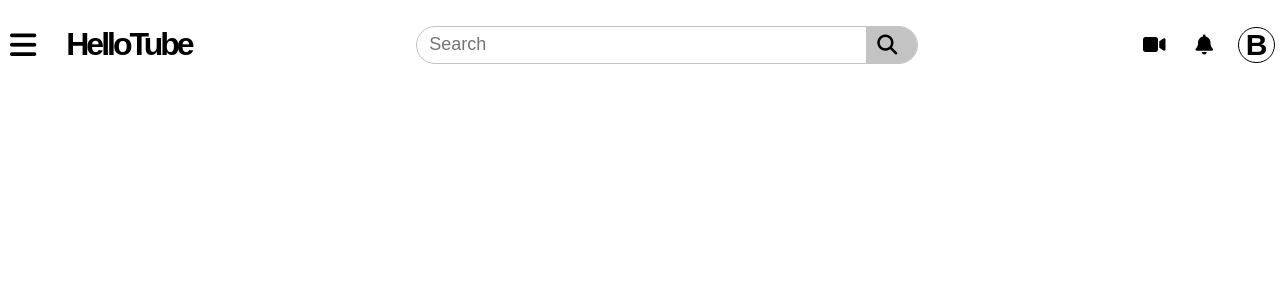
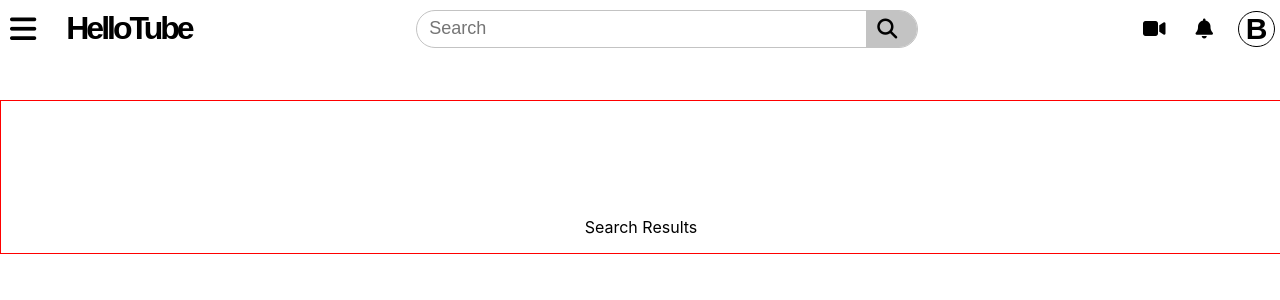
Before and after one commit to Bernard-Calma/hello-tube, a React (Create React App) app in the folder client/: page /results in a window 1280 px wide. Shown: the top 300 px of the page. Built offline with nearby package versions, Linux system fonts and the light colour scheme; no server answers; what javascript-time-ago would draw is missing.

Commit message:
feat(Search): Create search view
Use searchParams to grab query and add it into a variable to be used

```diff
--- a/client/src/components/Header/components/SearchBar.tsx
+++ b/client/src/components/Header/components/SearchBar.tsx
@@ -31,7 +31,7 @@ const SearchBar = () => {
         {
             searchInput
             ?  <Link
-                    to={`search/?${searchInput}`}
+                    to={`results?search_query=${searchInput}`}
                     className="searchDiv"
                 >
                     <i className="fa-sharp fa-solid fa-magnifying-glass"/>
--- a/client/src/index.tsx
+++ b/client/src/index.tsx
@@ -29,7 +29,7 @@ const router = createBrowserRouter([
         element: <Show />
       },
       {
-        path: "results/",
+        path: "results",
         element: <SearchResults />
       }
     ]
--- a/client/src/views/SearchResults/SearchResults.tsx
+++ b/client/src/views/SearchResults/SearchResults.tsx
@@ -1,9 +1,16 @@
+import { useSearchParams } from "react-router-dom";
 import "./Styles.css"
 
 const SearchResults = () => {
+    const [searchParams] = useSearchParams();
+    const searchQuery = searchParams.get("search_query");
+
+    console.log(searchQuery)
+
     return(
         <div className="searchResultContainer">
-            <p>Search Results</p>
+            <p style={{paddingTop: 100}}>Search Results</p>
+
         </div>
     )
 }
--- a/client/src/views/SearchResults/Styles.css
+++ b/client/src/views/SearchResults/Styles.css
@@ -1,3 +1,6 @@
 .searchResultContainer {
-  background-color: blue;
+  position: fixed;
+  width: 100%;
+  border: red 1px solid;
+  margin-top: 100px;
 }/*# sourceMappingURL=Styles.css.map */
--- a/client/src/views/SearchResults/Styles.scss
+++ b/client/src/views/SearchResults/Styles.scss
@@ -1,5 +1,8 @@
 @import "../../variables/Variables.scss";
 
 .searchResultContainer {
-    background-color: blue;
+    position: fixed;
+    width: 100%;
+    border: red 1px solid;
+    margin-top: 100px;
 }
```
Also changed, not shown: 1 other file (tests, documents, lock files or other folders).
